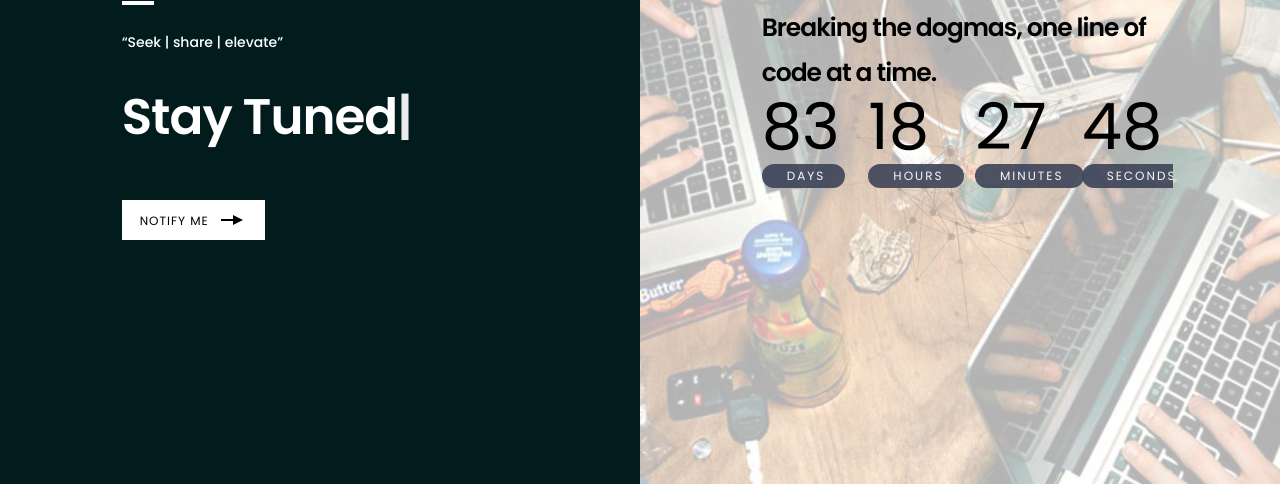
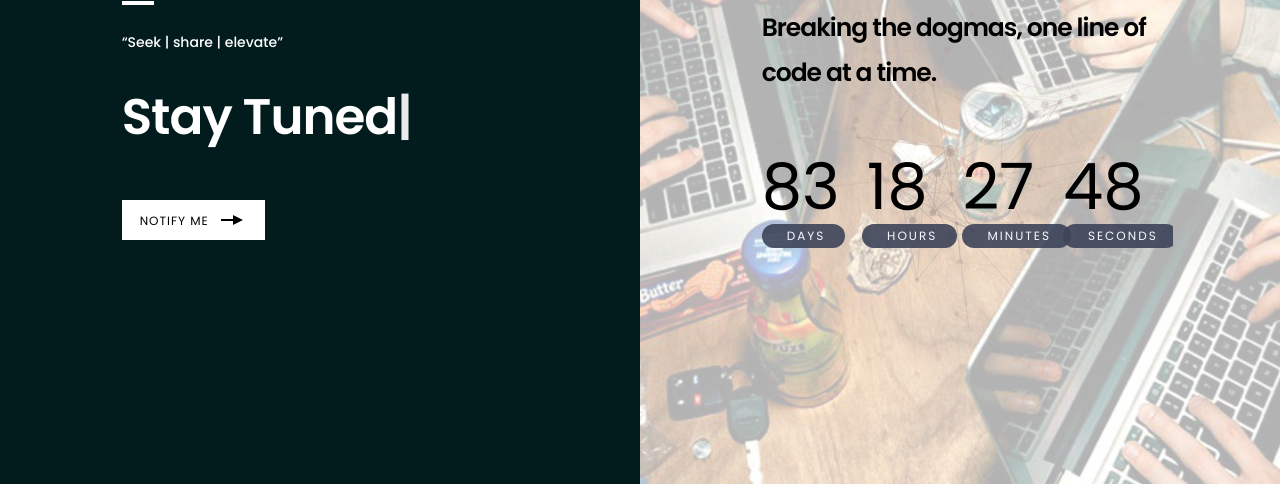
Before and after one commit to amfoss/fosster, a plain HTML site: page 2017/ComingSoon/index.html in a window 1280 px wide. Shown: the part 219-703 px from the top of the page. Drawn offline with Linux system fonts and the light colour scheme.

Commit message:
Alignment of the countdown

```diff
--- a/2017/ComingSoon/css/style.css
+++ b/2017/ComingSoon/css/style.css
@@ -91,22 +91,25 @@ p, .address-detail a {
   content: "¡"; }
 
   /*======================================
-  8.4 - Countdown
+                  Countdown
   ======================================*/
-  #countdown1 {
+  #countdown {
     text-align: center;
     max-width: 720px;
     margin: 0 auto;
   }
   @media screen and (min-width: 480px) {
-    #countdown1 {
-      margin-top: 25px;
+    #countdown {
+      margin-top: 60px;
+      margin-right: 25px;
+
     }
   }
   @media screen and (max-width: 480px) {
     .col-countdown {
       width: 50%;
-      margin-top: 25px;
+      margin-top: 60px;
+      margin-right: 25px;
     }
   }
   .countdown-amount {
```
Also changed, not shown: 1 other file.
